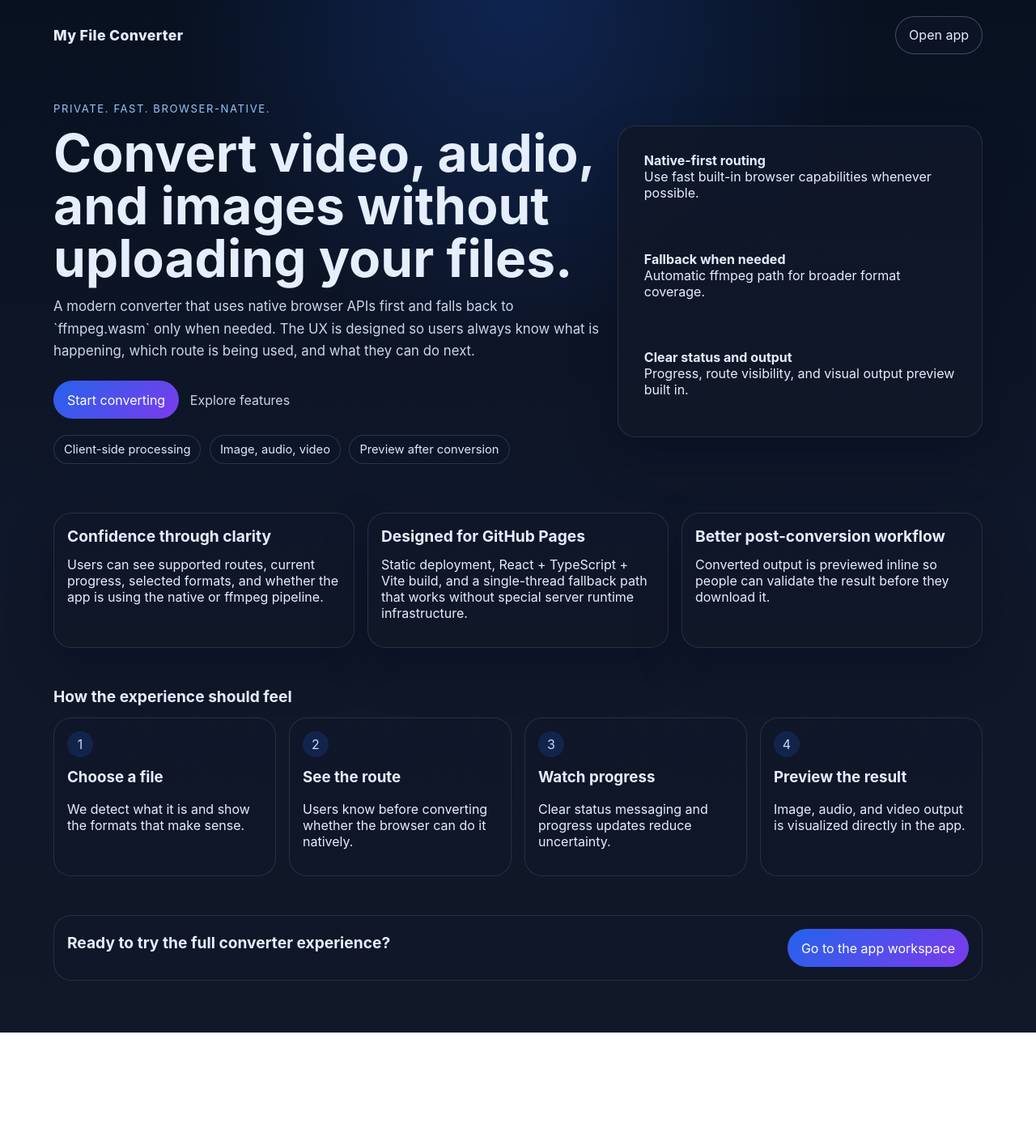
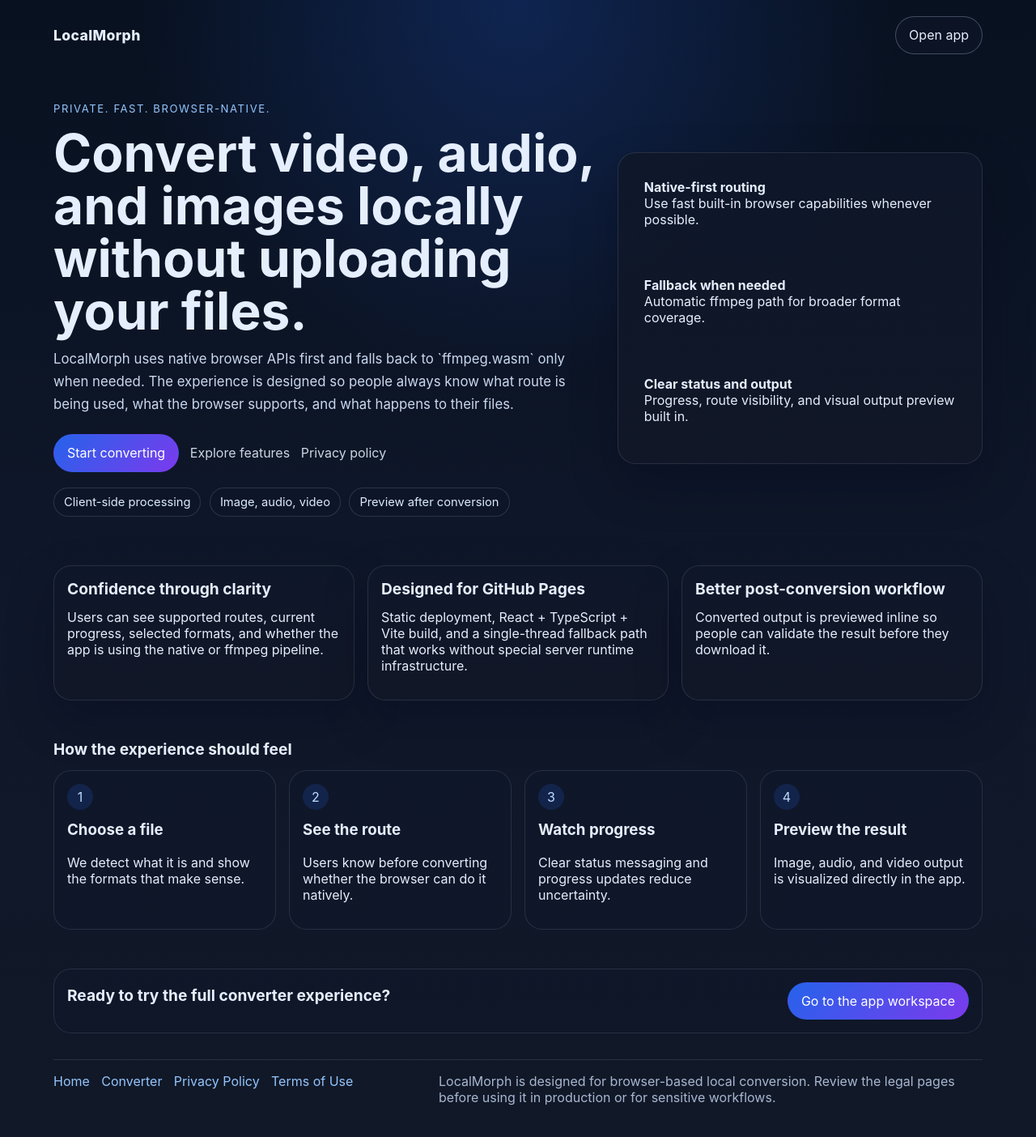
Before and after one commit to jamesmontemagno/my-file-converter, a React (Vite) app: page / in a window 1280 px wide. Shown: the top 1404 px of the page at 81% size. Before the commit the page ends 1275 px from the top, so only its background shows below. Built offline with nearby package versions, Linux system fonts and the light colour scheme.

Commit message:
feat: rename project to LocalMorph and add legal pages for privacy and terms

```diff
--- a/index.html
+++ b/index.html
@@ -3,7 +3,7 @@
   <head>
     <meta charset="UTF-8" />
     <meta name="viewport" content="width=device-width, initial-scale=1.0" />
-    <title>My File Converter</title>
+    <title>LocalMorph</title>
   </head>
   <body>
     <div id="root"></div>
--- a/package.json
+++ b/package.json
@@ -1,5 +1,5 @@
 {
-  "name": "my-file-converter",
+  "name": "localmorph",
   "private": true,
   "version": "0.1.0",
   "type": "module",
--- a/src/App.tsx
+++ b/src/App.tsx
@@ -1,4 +1,4 @@
-import { useEffect, useMemo, useState } from 'react';
+import { useEffect, useMemo, useState, type ReactNode } from 'react';
 import {
   classifyMediaType,
   detectCapabilities,
@@ -14,7 +14,9 @@
 } from './conversion';
 import { convertWithWasmFallback } from './worker-client';
 
-type Page = 'landing' | 'app';
+const APP_NAME = 'LocalMorph';
+
+type Page = 'landing' | 'app' | 'privacy' | 'terms';
 
 function formatBytes(bytes: number) {
   if (bytes < 1024) return `${bytes} B`;
@@ -24,7 +26,17 @@
 }
 
 function getPageFromHash(): Page {
-  return window.location.hash === '#/app' ? 'app' : 'landing';
+  if (window.location.hash === '#/app') return 'app';
+  if (window.location.hash === '#/privacy') return 'privacy';
+  if (window.location.hash === '#/terms') return 'terms';
+  return 'landing';
+}
+
+function titleForPage(page: Page) {
+  if (page === 'app') return `${APP_NAME} | Browser File Converter`;
+  if (page === 'privacy') return `${APP_NAME} | Privacy Policy`;
+  if (page === 'terms') return `${APP_NAME} | Terms of Use`;
+  return `${APP_NAME} | Convert files locally in your browser`;
 }
 
 function routeLabel(route: 'native' | 'wasm' | 'blocked') {
@@ -49,11 +61,30 @@
   return <p className="muted">Preview is not available for this output type.</p>;
 }
 
+function Footer() {
+  return (
+    <footer className="site-footer">
+      <div className="footer-links">
+        <a href="#">Home</a>
+        <a href="#/app">Converter</a>
+        <a href="#/privacy">Privacy Policy</a>
+        <a href="#/terms">Terms of Use</a>
+      </div>
+      <p className="muted footer-note">
+        {APP_NAME} is designed for browser-based local conversion. Review the legal pages before
+        using it in production or for sensitive workflows.
+      </p>
+    </footer>
+  );
+}
+
 function LandingPage({ onOpenApp }: { onOpenApp: () => void }) {
   return (
     <main className="page">
       <header className="topbar">
-        <div className="brand">My File Converter</div>
+        <a className="brand brand-link" href="#">
+          {APP_NAME}
+        </a>
         <button className="ghost-button" onClick={onOpenApp}>
           Open app
         </button>
@@ -62,16 +93,19 @@
       <section className="hero">
         <div className="hero-copy">
           <span className="eyebrow">Private. Fast. Browser-native.</span>
-          <h1>Convert video, audio, and images without uploading your files.</h1>
+          <h1>Convert video, audio, and images locally without uploading your files.</h1>
           <p className="hero-text">
-            A modern converter that uses native browser APIs first and falls back to
-            `ffmpeg.wasm` only when needed. The UX is designed so users always know what is
-            happening, which route is being used, and what they can do next.
+            {APP_NAME} uses native browser APIs first and falls back to `ffmpeg.wasm` only when
+            needed. The experience is designed so people always know what route is being used, what
+            the browser supports, and what happens to their files.
           </p>
           <div className="hero-actions">
             <button onClick={onOpenApp}>Start converting</button>
             <a className="text-link" href="#features">
               Explore features
+            </a>
+            <a className="text-link" href="#/privacy">
+              Privacy policy
             </a>
           </div>
           <div className="hero-badges">
@@ -151,7 +185,194 @@
         <h2>Ready to try the full converter experience?</h2>
         <button onClick={onOpenApp}>Go to the app workspace</button>
       </section>
+
+      <Footer />
     </main>
+  );
+}
+
+function LegalLayout({
+  title,
+  summary,
+  children,
+}: {
+  title: string;
+  summary: string;
+  children: ReactNode;
+}) {
+  return (
+    <main className="page">
+      <header className="topbar">
+        <a className="brand brand-link" href="#">
+          {APP_NAME}
+        </a>
+        <nav className="nav-actions">
+          <a className="text-link" href="#">
+            Home
+          </a>
+          <a className="text-link" href="#/app">
+            Open app
+          </a>
+        </nav>
+      </header>
+
+      <section className="legal-shell">
+        <article className="card legal-card">
+          <span className="eyebrow">Legal</span>
+          <h1>{title}</h1>
+          <p className="legal-summary">{summary}</p>
+          {children}
+        </article>
+      </section>
+
+      <Footer />
+    </main>
+  );
+}
+
+function PrivacyPage() {
+  return (
+    <LegalLayout
+      title="Privacy Policy"
+      summary={`${APP_NAME} is built for local, in-browser conversion. This policy explains what data stays on your device, what limited technical data may still be processed by hosting providers, and what to keep in mind when enabling optional external modules.`}
+    >
+      <section>
+        <h2>1. Local file processing</h2>
+        <p>
+          Files selected in {APP_NAME} are intended to be processed in your browser on your device.
+          The app does not require you to upload files to a managed application server to convert
+          them.
+        </p>
+      </section>
+
+      <section>
+        <h2>2. Information the app uses while running</h2>
+        <p>
+          While you use the converter, the app may read file metadata that is available in the
+          browser, such as the file name, size, and MIME type, so it can show route selection,
+          progress, and output details.
+        </p>
+        <p>
+          That information is used only within the running browser session unless your browser or an
+          extension stores it separately.
+        </p>
+      </section>
+
+      <section>
+        <h2>3. Hosting and technical logs</h2>
+        <p>
+          If this site is hosted on a platform such as GitHub Pages, the hosting provider may
+          collect standard technical logs like IP address, user agent, request time, and referrer as
+          part of delivering the site. Those logs are outside the in-browser conversion flow and are
+          governed by the hosting provider&apos;s own policies.
+        </p>
+      </section>
+
+      <section>
+        <h2>4. Optional external modules</h2>
+        <p>
+          {APP_NAME} lets you override the fallback module URL. If you choose to load a module from
+          another host, your browser will request code from that third party.
+        </p>
+        <ul>
+          <li>Your files are still intended to remain local in the browser workflow.</li>
+          <li>You should only use module URLs from parties you trust.</li>
+          <li>
+            Third-party code may have its own privacy, security, and licensing implications, which
+            you are responsible for reviewing.
+          </li>
+        </ul>
+      </section>
+
+      <section>
+        <h2>5. Cookies and storage</h2>
+        <p>
+          {APP_NAME} does not require an account and does not intentionally rely on advertising
+          cookies. The current app experience primarily uses in-memory session state while the page
+          is open.
+        </p>
+      </section>
+
+      <section>
+        <h2>6. Your choices</h2>
+        <p>
+          You can stop using the app at any time by closing the page. You should avoid using the app
+          with sensitive files unless you have reviewed the hosting setup, browser environment, and
+          any optional third-party modules you enable.
+        </p>
+      </section>
+    </LegalLayout>
+  );
+}
+
+function TermsPage() {
+  return (
+    <LegalLayout
+      title="Terms of Use"
+      summary={`These terms govern access to ${APP_NAME}. They are meant to set expectations for acceptable use, output limitations, and liability for a browser-based file conversion tool.`}
+    >
+      <section>
+        <h2>1. Use of the service</h2>
+        <p>
+          {APP_NAME} is provided as a browser-based file conversion tool. You may use it only in
+          compliance with applicable law and only for content you have the right to process.
+        </p>
+      </section>
+
+      <section>
+        <h2>2. Your content and permissions</h2>
+        <p>
+          You are responsible for the files you choose to convert and for confirming that you have
+          the rights, licenses, consents, and permissions needed to use and transform them.
+        </p>
+      </section>
+
+      <section>
+        <h2>3. Acceptable use</h2>
+        <ul>
+          <li>Do not use the app for unlawful, infringing, or abusive activity.</li>
+          <li>Do not attempt to interfere with the site, hosting platform, or other users.</li>
+          <li>
+            Do not rely on the app for regulated, safety-critical, or guaranteed archival workflows.
+          </li>
+        </ul>
+      </section>
+
+      <section>
+        <h2>4. Browser and output limitations</h2>
+        <p>
+          Conversion behavior depends on browser capabilities, codecs, file formats, memory limits,
+          and optional fallback modules. Some conversions may fail, be lossy, or produce different
+          results across browsers and devices.
+        </p>
+      </section>
+
+      <section>
+        <h2>5. No warranty</h2>
+        <p>
+          {APP_NAME} is provided on an &quot;as is&quot; and &quot;as available&quot; basis without warranties of any
+          kind, whether express or implied, including warranties of merchantability, fitness for a
+          particular purpose, non-infringement, availability, or accuracy of output.
+        </p>
+      </section>
+
+      <section>
+        <h2>6. Limitation of liability</h2>
+        <p>
+          To the maximum extent permitted by law, the app owner and contributors are not liable for
+          any indirect, incidental, special, consequential, or punitive damages, or for any loss of
+          data, profits, goodwill, or business interruption arising from your use of the app.
+        </p>
+      </section>
+
+      <section>
+        <h2>7. Changes</h2>
+        <p>
+          These terms may be updated as the product evolves. Continued use of the app after changes
+          are published means you accept the revised terms.
+        </p>
+      </section>
+    </LegalLayout>
   );
 }
 
@@ -177,6 +398,10 @@
     window.addEventListener('hashchange', onHashChange);
     return () => window.removeEventListener('hashchange', onHashChange);
   }, []);
+
+  useEffect(() => {
+    document.title = titleForPage(page);
+  }, [page]);
 
   useEffect(() => {
     setCapabilities(detectCapabilities());
@@ -215,7 +440,16 @@
   ];
 
   function navigate(next: Page) {
-    window.location.hash = next === 'app' ? '/app' : '';
+    if (next === 'app') {
+      window.location.hash = '/app';
+    } else if (next === 'privacy') {
+      window.location.hash = '/privacy';
+    } else if (next === 'terms') {
+      window.location.hash = '/terms';
+    } else {
+      window.location.hash = '';
+    }
+
     setPage(next);
   }
 
@@ -266,14 +500,30 @@
     return <LandingPage onOpenApp={() => navigate('app')} />;
   }
 
+  if (page === 'privacy') {
+    return <PrivacyPage />;
+  }
+
+  if (page === 'terms') {
+    return <TermsPage />;
+  }
+
   return (
     <main className="page">
       <header className="topbar">
-        <div className="brand">My File Converter</div>
+        <a className="brand brand-link" href="#">
+          {APP_NAME}
+        </a>
         <nav className="nav-actions">
           <button className="ghost-button" onClick={() => navigate('landing')}>
             Back to landing
           </button>
+          <a className="text-link" href="#/privacy">
+            Privacy
+          </a>
+          <a className="text-link" href="#/terms">
+            Terms
+          </a>
         </nav>
       </header>
 
@@ -450,6 +700,8 @@
           </div>
         </section>
       </section>
+
+      <Footer />
     </main>
   );
 }
--- a/src/index.css
+++ b/src/index.css
@@ -62,6 +62,10 @@
   font-weight: 800;
   font-size: 1.1rem;
   letter-spacing: 0.02em;
+}
+
+.brand-link {
+  color: inherit;
 }
 
 .nav-actions {
@@ -411,6 +415,55 @@
   margin-top: 0.8rem;
 }
 
+.legal-shell {
+  max-width: 860px;
+  margin: 0 auto;
+}
+
+.legal-card {
+  display: grid;
+  gap: 1rem;
+  padding: 1.35rem;
+}
+
+.legal-card section {
+  display: grid;
+  gap: 0.55rem;
+}
+
+.legal-card ul {
+  margin: 0;
+  padding-left: 1.25rem;
+  color: #c9d7ee;
+}
+
+.legal-summary {
+  color: #c9d7ee;
+  font-size: 1.02rem;
+  line-height: 1.7;
+}
+
+.site-footer {
+  display: flex;
+  justify-content: space-between;
+  align-items: flex-start;
+  gap: 1rem;
+  margin-top: 2rem;
+  padding-top: 1rem;
+  border-top: 1px solid rgba(148, 163, 184, 0.18);
+}
+
+.footer-links {
+  display: flex;
+  gap: 0.9rem;
+  flex-wrap: wrap;
+}
+
+.footer-note {
+  max-width: 42rem;
+  margin-bottom: 0;
+}
+
 pre {
   overflow: auto;
   white-space: pre-wrap;
@@ -462,4 +515,8 @@
   .meta-grid {
     grid-template-columns: 1fr;
   }
+
+  .site-footer {
+    flex-direction: column;
+  }
 }
```
Also changed, not shown: 2 other files (tests, documents, lock files or other folders).
